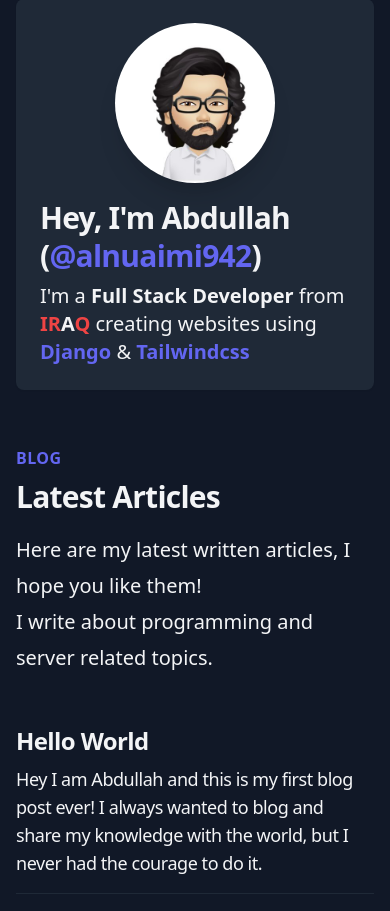
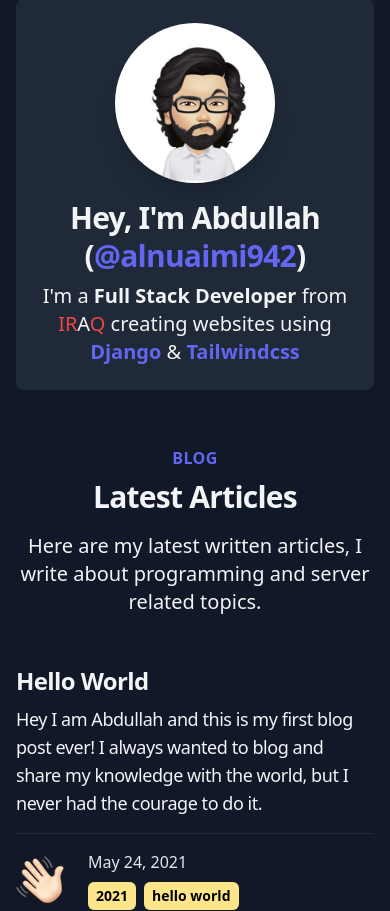
Before and after one commit to waelaljamal/Personal-Website, a Django app: page / in a window 390 px wide. Shown: the part 201-1112 px from the top of the page. Run offline with Django 3.2, Linux system fonts and the light colour scheme; data comes from the database, SQL or seed files in the repository; parts of the project's set-up code (start-up, migrations or seed data) failed here and were passed over.

Commit message:
fix index page design on mobile

```diff
--- a/templates/app/includes/_hero.html
+++ b/templates/app/includes/_hero.html
@@ -49,9 +49,11 @@
         text-gray-900
         dark:text-gray-100
         text-3xl
+        text-center
+        md:text-left
         md:text-4xl
         xl:text-5xl
-        font-extrabold
+        font-bold
         leading-tight
         xl:leading-tight
       "
@@ -64,9 +66,9 @@
         class="text-indigo-500 hover:text-indigo-400"
         >@alnuaimi942</a>)
     </h1>
-    <p class="text-xl xl:text-3xl xl:leading-snug">
-      I'm a <strong class="font-bold">Full Stack Developer</strong> from
-      <span class="font-bold" aria-label="Iraq">
+    <p class="text-xl text-center md:text-left xl:text-3xl xl:leading-snug">
+      I'm a <strong class="semibold">Full Stack Developer</strong> from
+      <span class="semibold" aria-label="Iraq">
         <span class="dark:text-red-500">IR</span>A<span class="dark:text-red-500">Q</span>
       </span>
       creating websites using
--- a/templates/app/index.html
+++ b/templates/app/index.html
@@ -5,7 +5,7 @@
 {% block content %}
   {% include 'app/includes/_hero.html' %}
   <div class="space-y-8 md:space-y-14">
-    <div class="mx-4 md:mx-0 lg:text-center">
+    <div class="mx-4 md:mx-0 text-center">
       <p
         class="
           font-semibold
@@ -30,7 +30,7 @@
           text-3xl
           md:text-4xl
           xl:text-5xl
-          font-extrabold
+          font-bold
           leading-tight
           xl:leading-tight
         "
@@ -43,14 +43,14 @@
           mt-4
           text-xl
           md:text-2xl
-          leading-9
+          leading-7
           text-gray-500
           dark:text-gray-100
           lg:mx-auto
           xl:leading-9
         "
       >
-        Here are my latest written articles, I hope you like them! <br />
+        Here are my latest written articles,
         I write about programming and server related topics.
       </p>
     </div>
```
